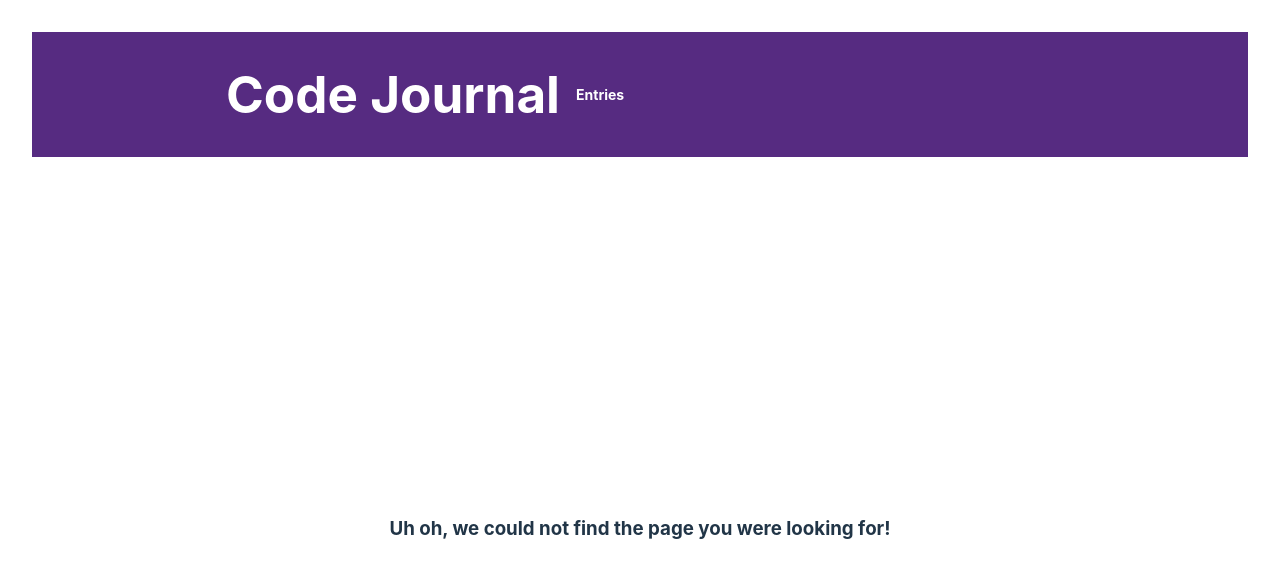
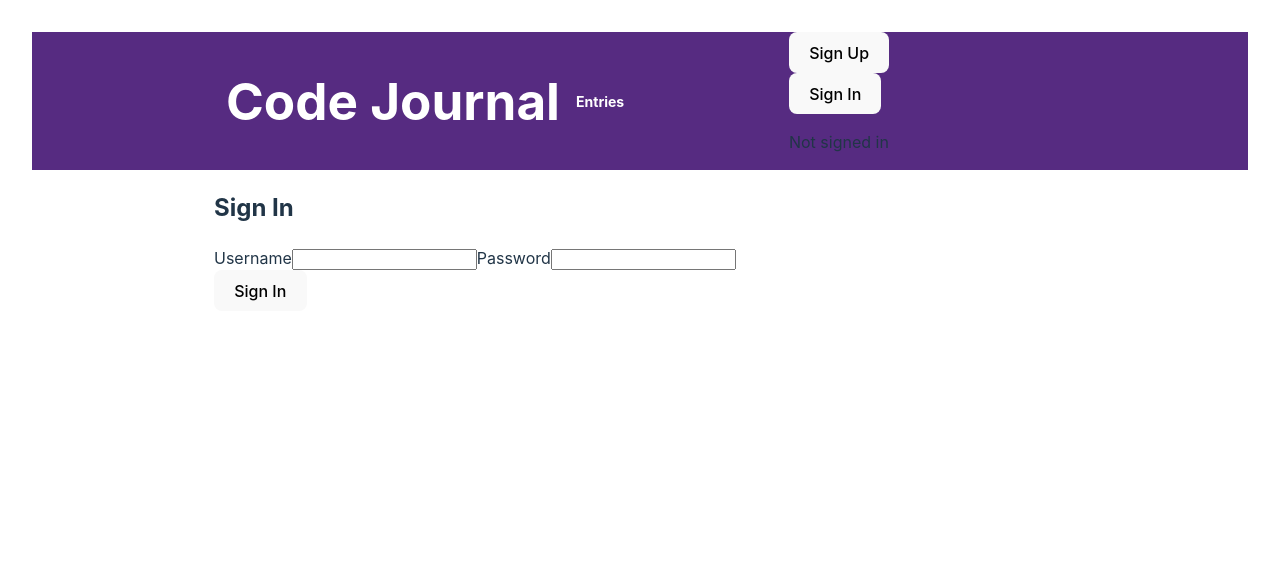
Before and after one commit to ruqaiyae/code-journal-backend, a React (Vite) app in the folder client/: page /auth/sign-in in a window 1280 px wide. Shown: the top 578 px of the page. Built offline with nearby package versions, Linux system fonts and the light colour scheme.

Commit message:
adding registration and sign in

```diff
--- a/client/src/App.tsx
+++ b/client/src/App.tsx
@@ -4,15 +4,20 @@ import { EntryForm } from './pages/EntryForm';
 import { EntryList } from './pages/EntryList';
 import { NotFound } from './pages/NotFound';
 import './App.css';
+import { UserProvider } from './pages/userContext';
+import { SignInForm } from './pages/signInForm';
 
 export default function App() {
   return (
+    <UserProvider>
       <Routes>
         <Route path="/" element={<NavBar />}>
           <Route index element={<EntryList />} />
+          <Route path="auth/sign-in" element={<SignInForm />} />
           <Route path="details/:entryId" element={<EntryForm />} />
           <Route path="*" element={<NotFound />} />
         </Route>
       </Routes>
+    </UserProvider>
   );
 }
--- a/client/src/components/NavBar.tsx
+++ b/client/src/components/NavBar.tsx
@@ -1,6 +1,11 @@
-import { Link, Outlet } from 'react-router-dom';
+import { Link, Outlet, useNavigate } from 'react-router-dom';
+import { useUser } from '../pages/useUser';
+import { EntryList } from '../pages/EntryList';
 
 export function NavBar() {
+  const { user, handleSignOut } = useUser();
+  const navigate = useNavigate();
+
   return (
     <>
       <header className="purple-background">
@@ -11,6 +16,47 @@ export function NavBar() {
               <Link to="/" className="entries-link white-text">
                 <h3>Entries</h3>
               </Link>
+              <div className="container m-4">
+                <div className="flex flex-wrap mb-4">
+                  {!user && (
+                    <>
+                      <div className="relative flex-grow flex-1 px-4">
+                        <button
+                          className="inline-block align-middle text-center border rounded py-1 px-3 bg-blue-600 text-white"
+                          onClick={() => navigate('sign-up')}>
+                          Sign Up
+                        </button>
+                      </div>
+                      <div className="relative flex-grow flex-1 px-4">
+                        <button
+                          className="inline-block align-middle text-center border rounded py-1 px-3 bg-blue-600 text-white"
+                          onClick={() => navigate('sign-in')}>
+                          Sign In
+                        </button>
+                      </div>
+                    </>
+                  )}
+                  {user && (
+                    <div className="relative flex-grow flex-1 px-4">
+                      <button
+                        className="inline-block align-middle text-center border rounded py-1 px-3 bg-blue-600 text-white"
+                        onClick={() => {
+                          handleSignOut();
+                          navigate('/');
+                        }}>
+                        Sign Out
+                      </button>
+                    </div>
+                  )}
+                </div>
+                {user && (
+                  <p className="py-2">
+                    Signed in as {user.username} with ID: {user.userId}
+                  </p>
+                )}
+                {!user && <p>Not signed in</p>}
+                {user && <EntryList />}
+              </div>
             </div>
           </div>
         </div>
--- a/client/src/data.ts
+++ b/client/src/data.ts
@@ -1,3 +1,5 @@
+import { User } from './pages/RegistrationForm';
+
 export type Entry = {
   entryId?: number;
   title: string;
@@ -25,6 +27,19 @@ export type Entry = {
 //   }
 //   return data;
 // }
+
+const authKey = 'um.auth';
+type Auth = {
+  user: User;
+  token: string;
+};
+export function saveAuth(user: User, token: string): void {
+  const auth: Auth = { user, token };
+  localStorage.setItem(authKey, JSON.stringify(auth));
+}
+export function removeAuth(): void {
+  localStorage.removeItem(authKey);
+}
 
 export async function readEntries(): Promise<Entry[]> {
   const response = await fetch('/api/entry-list');
--- /dev/null
+++ b/client/src/pages/RegistrationForm.tsx
@@ -0,0 +1,77 @@
+import { FormEvent, useState } from 'react';
+import { useNavigate } from 'react-router-dom';
+
+export type User = {
+  userId: number;
+  username: string;
+};
+
+export function RegistrationForm() {
+  const [isLoading, setIsLoading] = useState(false);
+  const navigate = useNavigate();
+
+  async function handleSubmit(event: FormEvent<HTMLFormElement>) {
+    event.preventDefault();
+    try {
+      setIsLoading(true);
+      const formData = new FormData(event.currentTarget);
+      const userData = Object.fromEntries(formData);
+      const req = {
+        method: 'POST',
+        headers: { 'Content-Type': 'application/json' },
+        body: JSON.stringify(userData),
+      };
+      const res = await fetch('/api/auth/sign-up', req);
+      if (!res.ok) {
+        throw new Error(`fetch Error ${res.status}`);
+      }
+      const user = (await res.json()) as User;
+      console.log('Registered', user);
+      console.log(
+        `You can check the database with: psql -d userManagement -c 'select * from users'`
+      );
+      alert(
+        `Successfully registered ${user.username} as userId ${user.userId}.`
+      );
+      navigate('/sign-in');
+    } catch (err) {
+      alert(`Error registering user: ${err}`);
+    } finally {
+      setIsLoading(false);
+    }
+  }
+  return (
+    <div className="container">
+      <h2 className="text-xl font-bold">Register</h2>
+      <form onSubmit={handleSubmit}>
+        <div className="flex flex-wrap mb-1">
+          <div className="w-1/2">
+            <label className="mb-1 block">
+              Username
+              <input
+                required
+                name="username"
+                type="text"
+                className="block border border-gray-600 rounded p-2 h-8 w-full mb-2"
+              />
+            </label>
+            <label className="mb-1 block">
+              Password
+              <input
+                required
+                name="password"
+                type="password"
+                className="block border border-gray-600 rounded p-2 h-8 w-full mb-2"
+              />
+            </label>
+          </div>
+        </div>
+        <button
+          disabled={isLoading}
+          className="align-middle text-center border rounded py-1 px-3 bg-blue-600 text-white">
+          Register
+        </button>
+      </form>
+    </div>
+  );
+}
--- /dev/null
+++ b/client/src/pages/signInForm.tsx
@@ -0,0 +1,77 @@
+import { type FormEvent, useState } from 'react';
+import { useNavigate } from 'react-router-dom';
+import { useUser } from './useUser';
+import { User } from './RegistrationForm';
+type AuthData = {
+  user: User;
+  token: string;
+};
+/**
+ * Form that signs in a user.
+ */
+export function SignInForm() {
+  const { handleSignIn } = useUser();
+  const [isLoading, setIsLoading] = useState(false);
+  const navigate = useNavigate();
+
+  async function handleSubmit(event: FormEvent<HTMLFormElement>) {
+    event.preventDefault();
+    try {
+      setIsLoading(true);
+      const formData = new FormData(event.currentTarget);
+      const userData = Object.fromEntries(formData);
+      const req = {
+        method: 'POST',
+        headers: { 'Content-Type': 'application/json' },
+        body: JSON.stringify(userData),
+      };
+      const res = await fetch('/api/auth/sign-in', req);
+      if (!res.ok) {
+        throw new Error(`fetch Error ${res.status}`);
+      }
+      const { user, token } = (await res.json()) as AuthData;
+      handleSignIn(user, token);
+      console.log('Signed In', user);
+      console.log('Received token:', token);
+      navigate('/');
+    } catch (err) {
+      alert(`Error signing in: ${err}`);
+    } finally {
+      setIsLoading(false);
+    }
+  }
+  return (
+    <div className="container">
+      <h2 className="text-xl font-bold">Sign In</h2>
+      <form onSubmit={handleSubmit}>
+        <div className="flex flex-wrap mb-1">
+          <div className="w-1/2">
+            <label className="mb-1 block">
+              Username
+              <input
+                required
+                name="username"
+                type="text"
+                className="block border border-gray-600 rounded p-2 h-8 w-full mb-2"
+              />
+            </label>
+            <label className="mb-1 block">
+              Password
+              <input
+                required
+                name="password"
+                type="password"
+                className="block border border-gray-600 rounded p-2 h-8 w-full mb-2"
+              />
+            </label>
+          </div>
+        </div>
+        <button
+          disabled={isLoading}
+          className="align-middle text-center border rounded py-1 px-3 bg-blue-600 text-white">
+          Sign In
+        </button>
+      </form>
+    </div>
+  );
+}
--- /dev/null
+++ b/client/src/pages/useUser.ts
@@ -0,0 +1,9 @@
+import { useContext } from 'react';
+import { UserContext, UserContextValues } from './userContext';
+
+export function useUser(): UserContextValues {
+  const values = useContext(UserContext);
+  if (!values) throw new Error('useUser must be used inside a UserProvider');
+
+  return values;
+}
--- /dev/null
+++ b/client/src/pages/userContext.tsx
@@ -0,0 +1,37 @@
+import { createContext, ReactNode, useState } from 'react';
+import { User } from './RegistrationForm';
+import { removeAuth, saveAuth } from '../data';
+
+export type UserContextValues = {
+  user: User | undefined;
+  token: string | undefined;
+  handleSignIn: (user: User, token: string) => void;
+  handleSignOut: () => void;
+};
+export const UserContext = createContext<UserContextValues>({
+  user: undefined,
+  token: undefined,
+  handleSignIn: () => undefined,
+  handleSignOut: () => undefined,
+});
+type Props = {
+  children: ReactNode;
+};
+export function UserProvider({ children }: Props) {
+  const [user, setUser] = useState<User>();
+  const [token, setToken] = useState<string>();
+  function handleSignIn(user: User, token: string) {
+    setUser(user);
+    setToken(token);
+    saveAuth(user, token);
+  }
+  function handleSignOut() {
+    setUser(undefined);
+    setToken(undefined);
+    removeAuth();
+  }
+  const contextValue = { user, token, handleSignIn, handleSignOut };
+  return (
+    <UserContext.Provider value={contextValue}>{children}</UserContext.Provider>
+  );
+}
```
Lines whose indentation alone changed are shown as unchanged.
